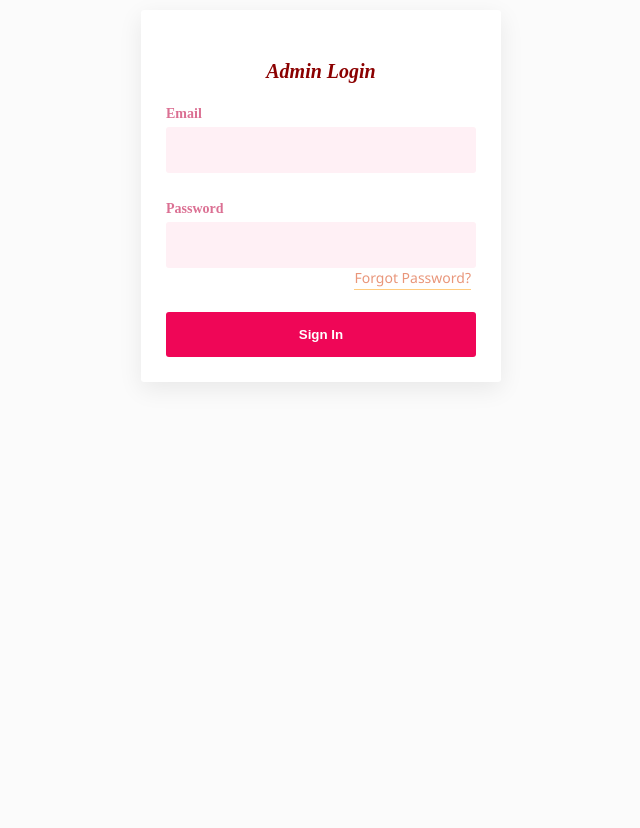
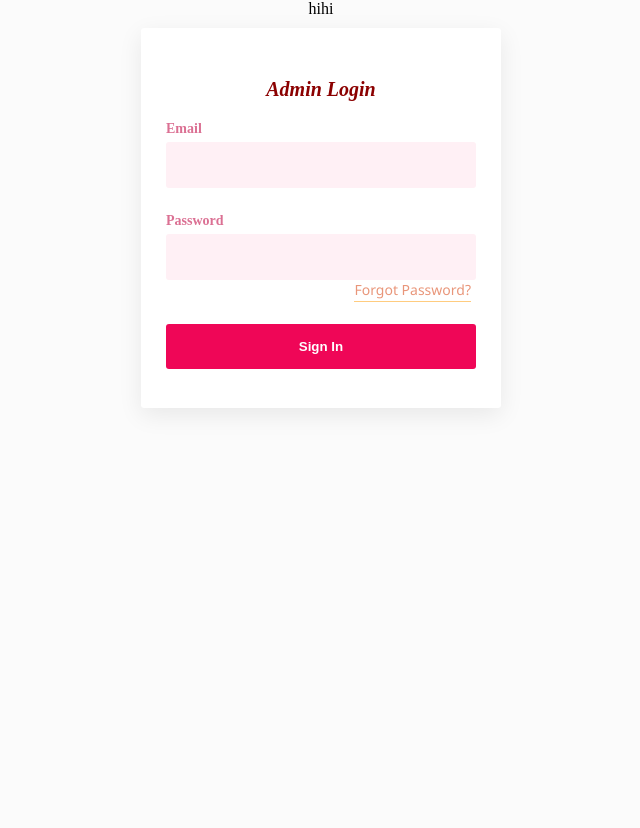
Before and after one commit to drmmyx/ubeauty, a PHP site: page /Admin/login.php in a window 1280 px wide. Shown: the whole page, without its empty margins (319-959 px from the left). Before the commit the page ends 384 px from the top, so only its background shows below. Run offline with PHP 8.4, Linux system fonts and the light colour scheme.

Commit message:
say hihi

```diff
--- a/Admin/login.php
+++ b/Admin/login.php
@@ -1,6 +1,6 @@
 <?php
 session_start(); //Starting session_start
-
+echo "hihi";
 //if session exit, user neither need to signin nor need to signup
 if (isset($_SESSION['login_id'])) {
 	if (isset($_SESSION['pageStore'])) {
```
